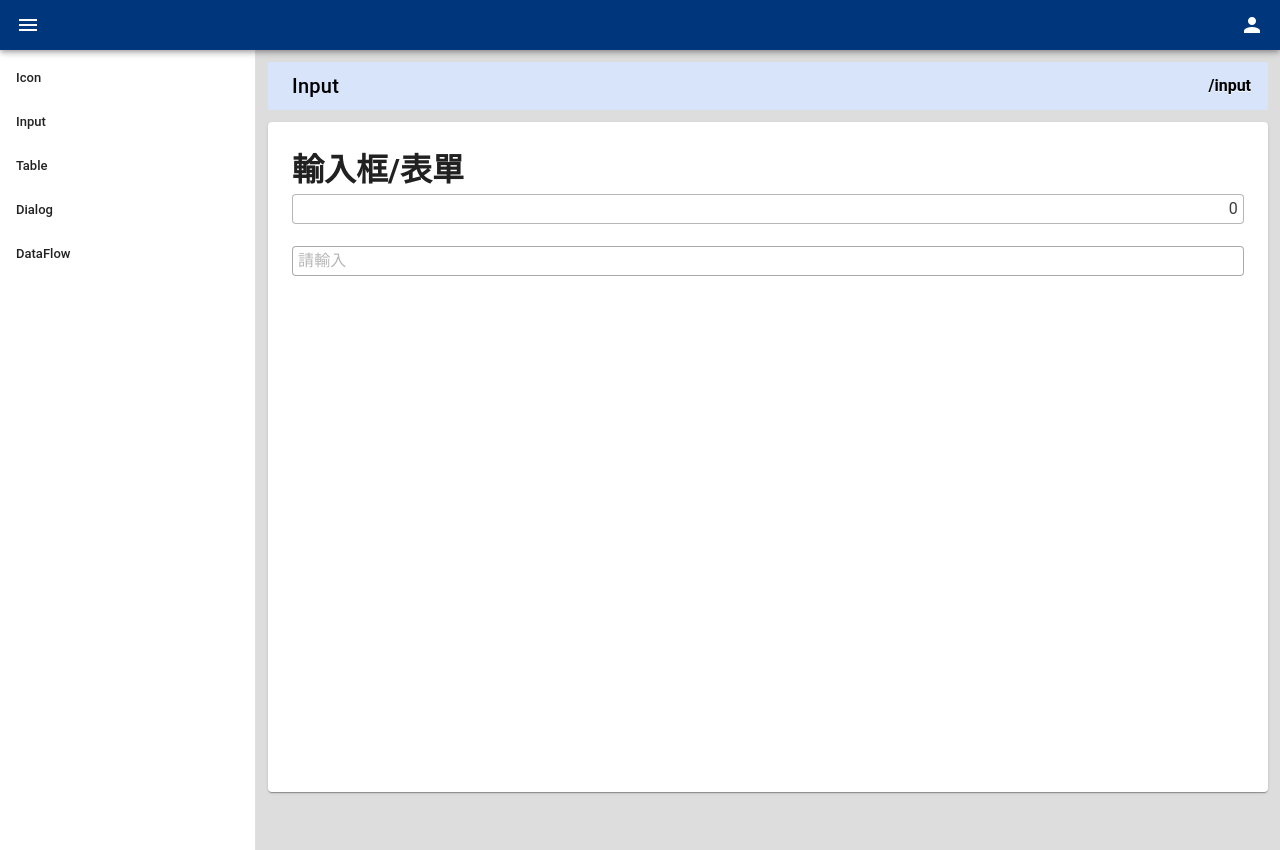
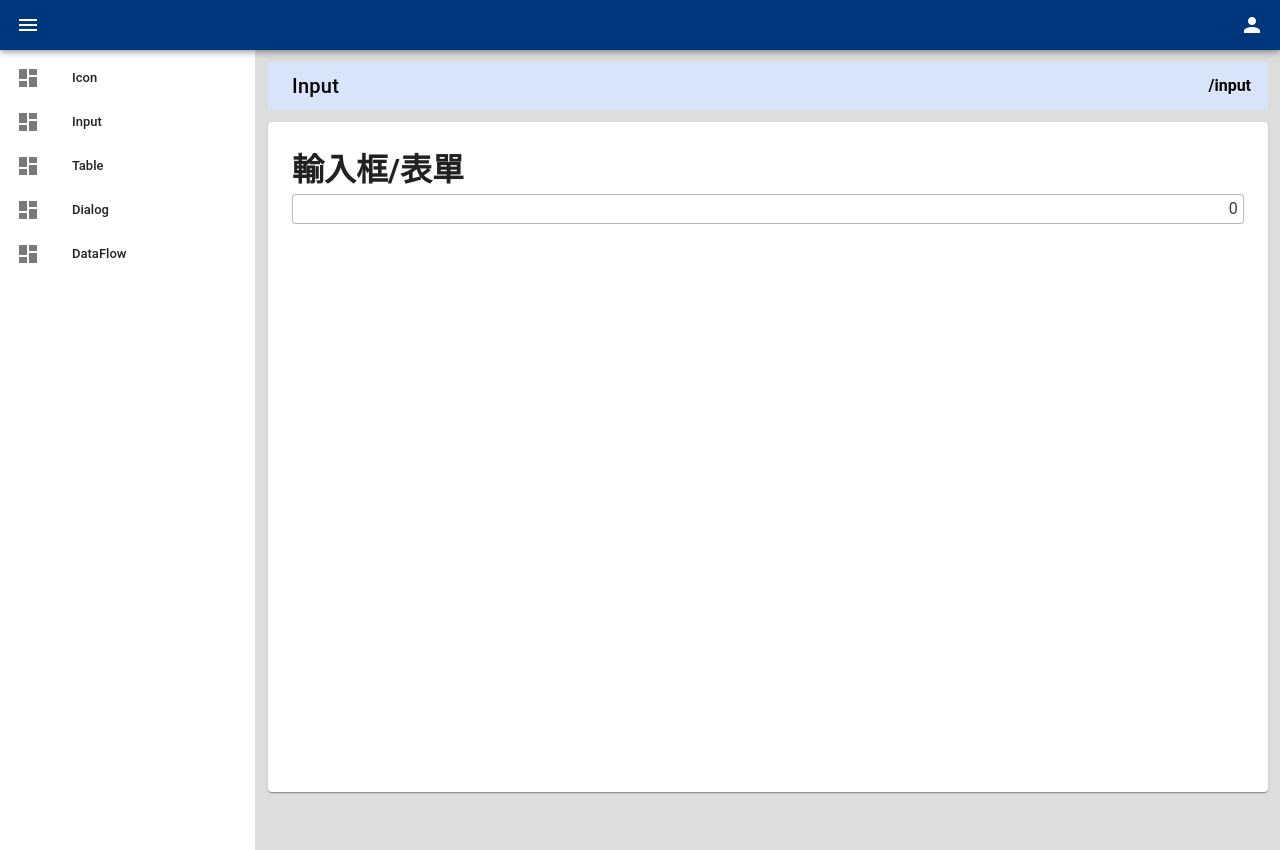
Before and after one commit to Zhang-RenWen/vue3-ts-template, a Vue app: page /input in a window 1280 px wide. Built offline with nearby package versions, Linux system fonts and the light colour scheme.

Commit message:
feat: updated code wip

```diff
--- a/src/components/Drawer.vue
+++ b/src/components/Drawer.vue
@@ -32,7 +32,6 @@ let menus = toRefs(reactive([]));
 
 function getStoryBookRouteList() {
   if (router?.options?.routes) {
-    console.log(router?.options?.routes);
     const storyBookRoute = router.options.routes.find((r) => r.name === 'storyBook');
 
     if (storyBookRoute) {
--- a/src/components/InputNumber.vue
+++ b/src/components/InputNumber.vue
@@ -12,7 +12,7 @@
       type="number"
       v-bind="{ ...props }"
       to-fixed
-      to-clear-prefix
+      to-clear-prefix-0
       @blur="updateParent"
       @input="updateParent"
     />
--- a/src/model/InputModel.ts
+++ b/src/model/InputModel.ts
@@ -54,7 +54,7 @@ import {
 } from '@/utils/format';
 
 export interface Props {
-  value?: string;
+  value?: string | number | object;
   modelValue?: string | number | object;
   label?: string;
   type?: string;
@@ -108,6 +108,7 @@ export interface Props {
   toRound?: boolean;
   toPad0AfterPoint?: boolean;
   toClearPrefix0?: boolean;
+  toFixed?: boolean;
   toCurrency?: boolean;
   toHalfWidth?: boolean;
   toFullWidth?: boolean;
--- a/src/router/index.ts
+++ b/src/router/index.ts
@@ -28,6 +28,7 @@ const routes = [
         name: 'icon',
         meta: {
           hidden: true,
+          icon: 'mdi-view-dashboard',
           title: 'Icon',
         },
         component: Icon,
@@ -37,6 +38,7 @@ const routes = [
         name: 'input',
         meta: {
           hidden: true,
+          icon: 'mdi-view-dashboard',
           title: 'Input',
         },
         component: Input,
@@ -46,6 +48,7 @@ const routes = [
         name: 'table',
         meta: {
           hidden: true,
+          icon: 'mdi-view-dashboard',
           title: 'Table',
         },
         component: Table,
@@ -56,6 +59,7 @@ const routes = [
         name: 'dialog',
         meta: {
           hidden: true,
+          icon: 'mdi-view-dashboard',
           title: 'Dialog',
         },
         component: Dialog,
@@ -65,6 +69,7 @@ const routes = [
         name: 'dataFlow',
         meta: {
           hidden: true,
+          icon: 'mdi-view-dashboard',
           title: 'DataFlow',
         },
         component: DataFlow,
--- a/src/views/StoryBook/Input.vue
+++ b/src/views/StoryBook/Input.vue
@@ -2,7 +2,6 @@
   <v-card class="main-section">
     <h1>輸入框/表單</h1>
     <InputNumber v-model="numberFormat" />
-    <InputTextField v-model="numberFormat" toFixed />
     <v-container></v-container>
   </v-card>
 </template>
```
